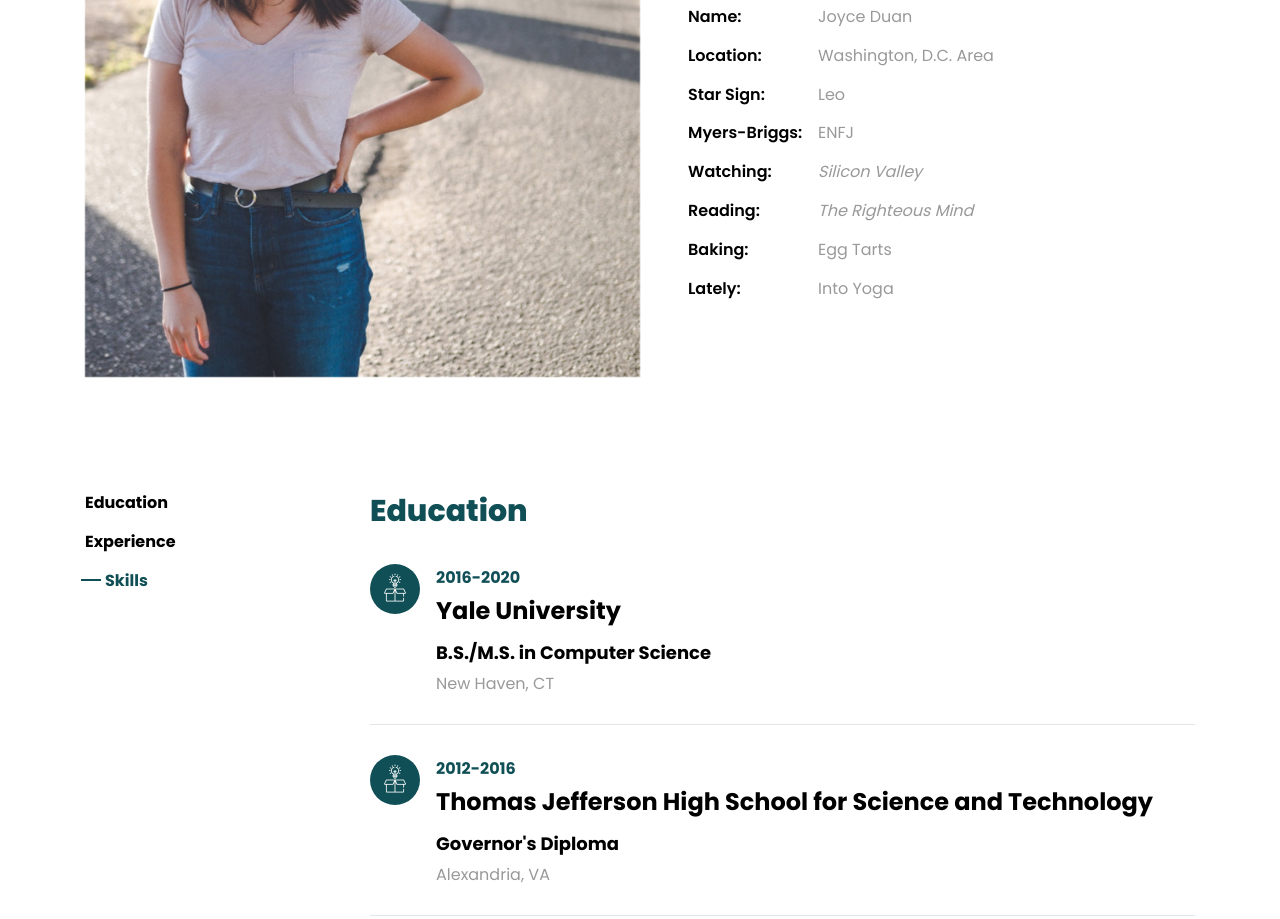
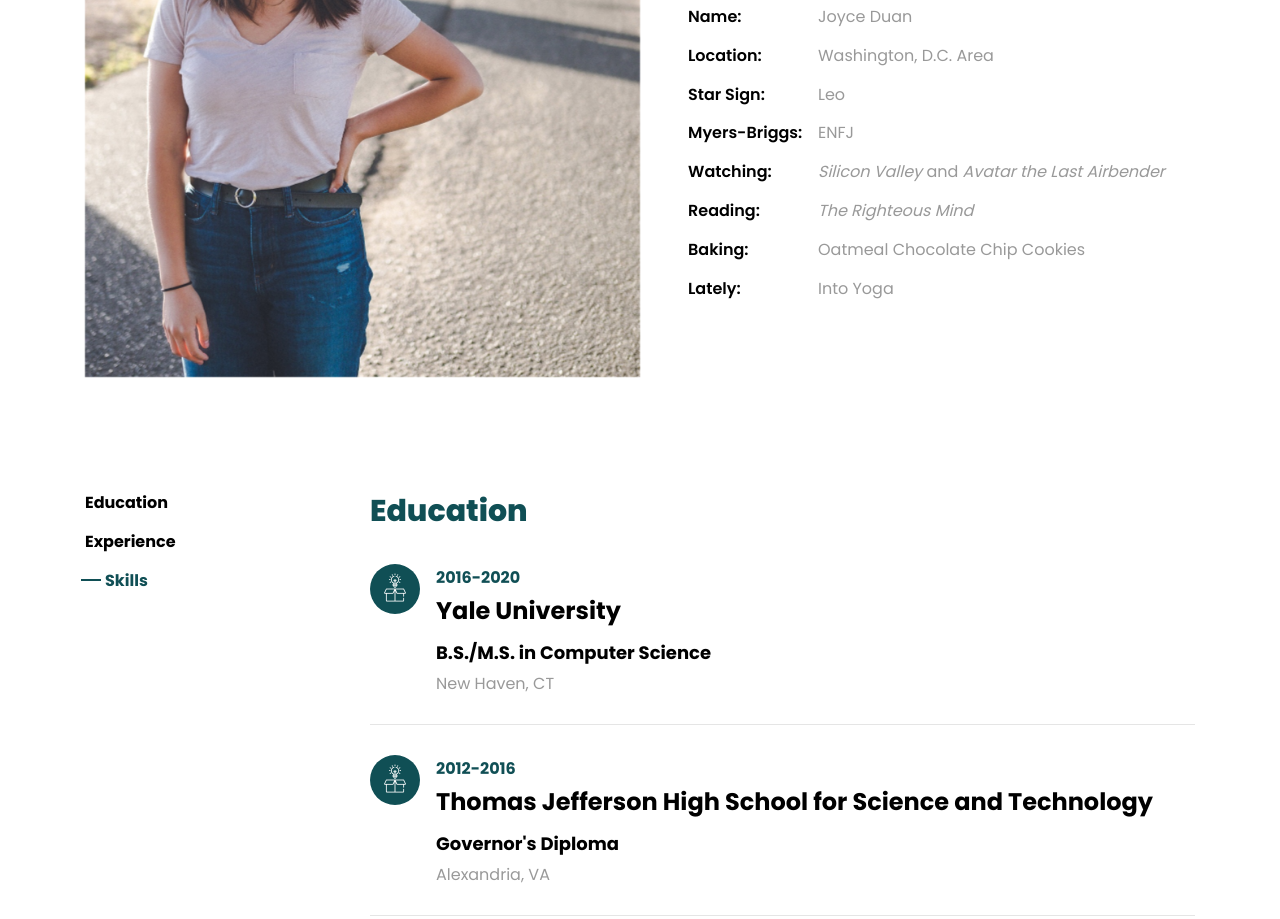
Before and after one commit to joyceduan/joyceduan.github.io, a plain HTML site: page index.html in a window 1280 px wide. Shown: the part 1128-2047 px from the top of the page. Drawn offline with Linux system fonts and the light colour scheme; files whose address does not match are found by name.

Commit message:
Update about me and text

```diff
--- a/index.html
+++ b/index.html
@@ -92,9 +92,9 @@
 		            	<li class="d-flex"><span>Location:</span> <span class>Washington, D.C. Area</span></li>
 		            	<li class="d-flex"><span>Star Sign:</span> <span>Leo</span></li>
 		            	<li class="d-flex"><span>Myers-Briggs:</span> <span>ENFJ</span></li>
-		            	<li class="d-flex"><span>Watching:</span> <span><i>Silicon Valley</i></span></li>
+		            	<li class="d-flex"><span>Watching:</span> <span><i>Silicon Valley</i> and <i>Avatar the Last Airbender</i></span></li>
 		            	<li class="d-flex"><span>Reading:</span> <span><i>The Righteous Mind</i></span></li>
-		            	<li class="d-flex"><span>Baking:</span> <span>Egg Tarts</span></li>
+		            	<li class="d-flex"><span>Baking:</span> <span>Oatmeal Chocolate Chip Cookies</span></li>
 		            	<li class="d-flex"><span>Lately:</span> <span>Into Yoga</span></li>
 		            </ul>
 		          </div>
@@ -353,7 +353,7 @@
 	                	<span class="mr-2">May 19, 2020</span>
 	                </p>
                 </div>
-                <p>A short reflection on the importance of graduation even though we can't celebrate together.</p>
+                <p>A short reflection on the importance of graduation even though we sadly can't celebrate together.</p>
               </div>
             </div>
           </div>
```
